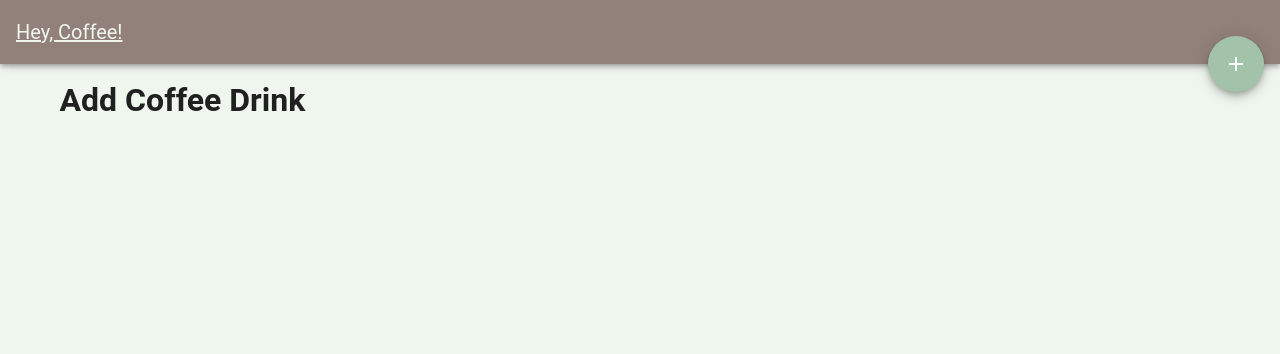
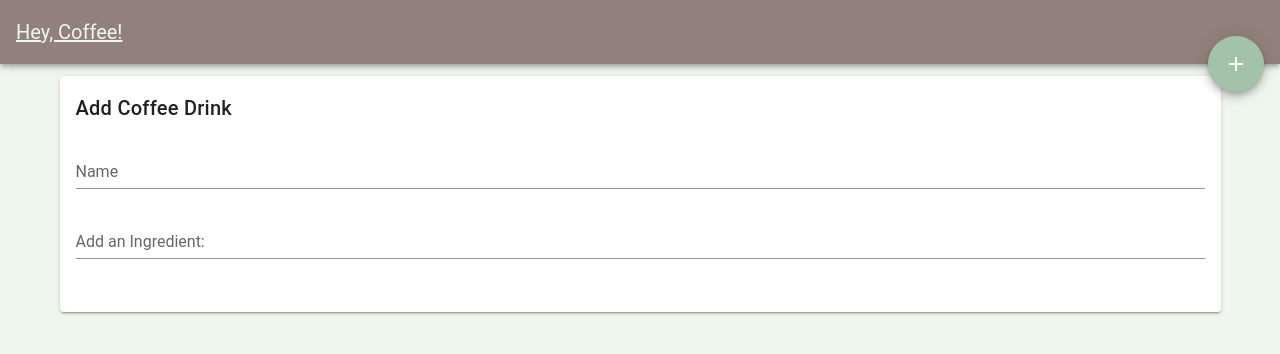
Before and after one commit to clandau/coffee-menu, a Vue app: page /add-item in a window 1280 px wide. Shown: the top 354 px of the page. Built offline with nearby package versions, Linux system fonts and the light colour scheme.

Commit message:
add ingredient and title

```diff
--- a/src/App.vue
+++ b/src/App.vue
@@ -4,9 +4,9 @@
     :style="{ background: $vuetify.theme.themes.light.lightest }"
   >
     <Navbar />
-    <v-content>
+    <v-main>
     <router-view />
-    </v-content>
+    </v-main>
   </v-app>
 </template>
 
--- a/src/components/AddItem.vue
+++ b/src/components/AddItem.vue
@@ -1,18 +1,60 @@
 <template>
   <div>
     <v-container>
-
-<h1>Add Coffee Drink</h1>
+      <v-card>
+        <v-card-title>Add Coffee Drink</v-card-title>
+        <v-card-text>
+          <v-form>
+            <v-text-field v-model="name" label="Name" required></v-text-field>
+            <v-text-field
+              v-for="(ing, index) in ingredients"
+              :key="index"
+              v-model="ingredients[index]"
+              append-icon="delete"
+              @click:append="removeIngredient(index)"
+            >
+            </v-text-field>
+            <v-text-field
+              label="Add an Ingredient:"
+              @keydown.tab.prevent="addIngredient"
+              v-model="addOneMore"
+            ></v-text-field>
+          </v-form>
+        </v-card-text>
+        <v-card-actions></v-card-actions>
+      </v-card>
     </v-container>
   </div>
 </template>
 
 <script>
-  export default {
+export default {
+  name: "AddItem",
+  data() {
+    return {
+      name: "",
+      ingredients: [],
+      addOneMore: null,
+      feedback: null,
+    };
+  },
 
-  }
+  methods: {
+    addIngredient() {
+      if (this.addOneMore) {
+        this.ingredients.push(this.addOneMore);
+        this.addOneMore = null;
+        this.feedback = null;
+      } else {
+        this.feedback = "You must enter a value to add an ingredient";
+      }
+    },
+
+    removeIngredient(i) {
+      console.log(i)
+    }
+  },
+};
 </script>
 
-<style lang="scss" scoped>
-
-</style>
+<style lang="scss" scoped></style>
```
